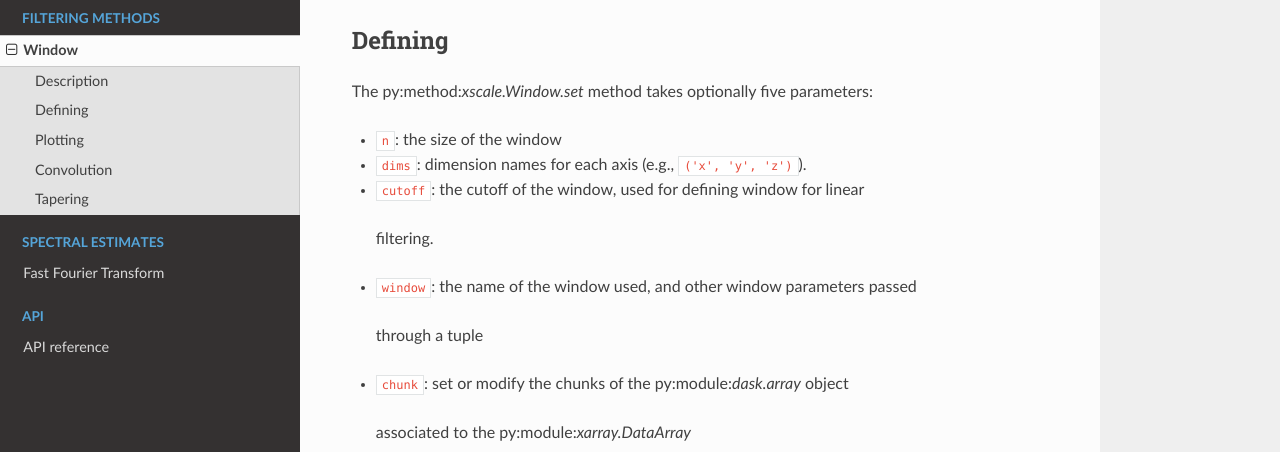
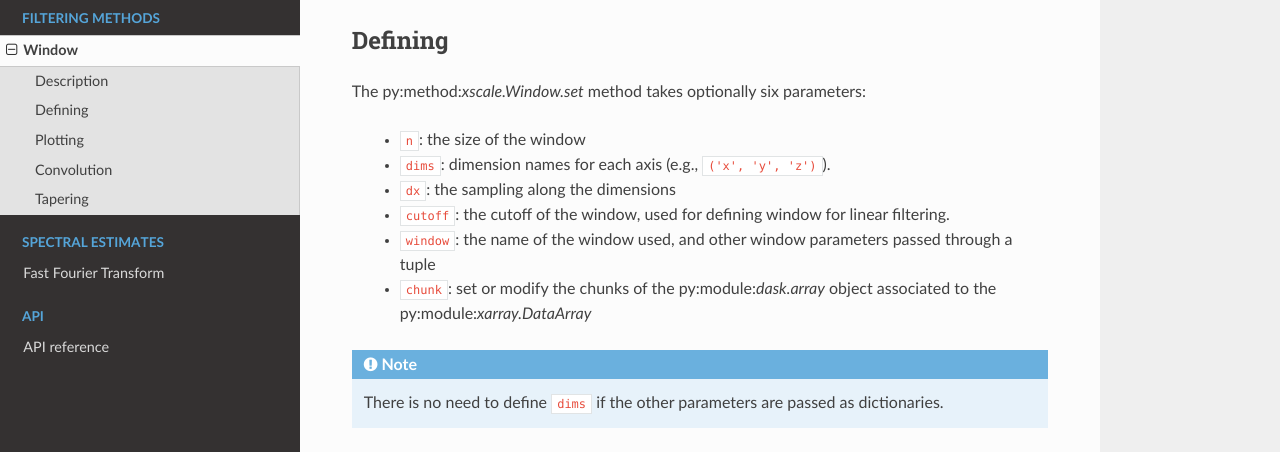
Before and after one commit to serazing/xscale, a Sphinx documentation site: the page built from docs/window.rst, in a window 1280 px wide and 1400 px high, scrolled down 614 px. Shown: the part 176-628 px from the top of the window. Built offline with Sphinx 7.4.7 and the Read the Docs theme 2.0.0, drawn with Linux system fonts in a browser that asks for light colours; the version number could not be read and is left out; some of the changed text lies outside the part shown; grey boxes are pictures that could not be loaded.

Commit message:
Modif documentation

```diff
--- a/docs/index.rst
+++ b/docs/index.rst
@@ -64,7 +64,7 @@ Index
 
 **API**
 
-* :doc:`API`
+* :doc:`api`
 
 .. toctree::
    :maxdepth: 1
--- a/docs/window.rst
+++ b/docs/window.rst
@@ -34,23 +34,26 @@ the attribute ``.window``:
     import xscale
     w = foo.window
 
+
 Defining
 --------
 
-The py:method:`xscale.Window.set` method takes optionally five parameters:
+The py:method:`xscale.Window.set` method takes optionally six parameters:
 
-- ``n``: the size of the window
-- ``dims``: dimension names for each axis (e.g., ``('x', 'y', 'z')``).
-- ``cutoff``: the cutoff of the window, used for defining window for linear
- filtering.
-- ``window``: the name of the window used, and other window parameters passed
- through a tuple
-- ``chunk``: set or modify the chunks of the py:module:`dask.array` object
- associated to the py:module:`xarray.DataArray`
+ - ``n``: the size of the window
+ - ``dims``: dimension names for each axis (e.g., ``('x', 'y', 'z')``).
+ - ``dx``: the sampling along the dimensions
+ - ``cutoff``: the cutoff of the window, used for defining window for linear
+   filtering.
+ - ``window``: the name of the window used, and other window parameters passed
+   through a tuple
+ - ``chunk``: set or modify the chunks of the py:module:`dask.array` object
+   associated to the py:module:`xarray.DataArray`
 
 .. note::
 
-There are no needs to define ``dims`` if the other parameters are passed as dictionaries.
+   There is no need to define ``dims`` if the other parameters are passed as
+   dictionaries.
 
 
 .. ipython:: python
@@ -63,7 +66,7 @@ Once a ``Window`` is set, one can check the status of the ``Window`` usìng
 
     print w
 
-If the ``cutoff` parameter is not defined the
+If the ``cutoff`` parameter is not defined the
 py:method:`scipy.signal.get_window` is used to build the window along each
 dimensions passed through the other parameters.
 
```
Also changed, not shown: other parts of docs/window.rst (+2 -2 lines), docs/fft.rst (+4 -4 lines), 3 other files.
